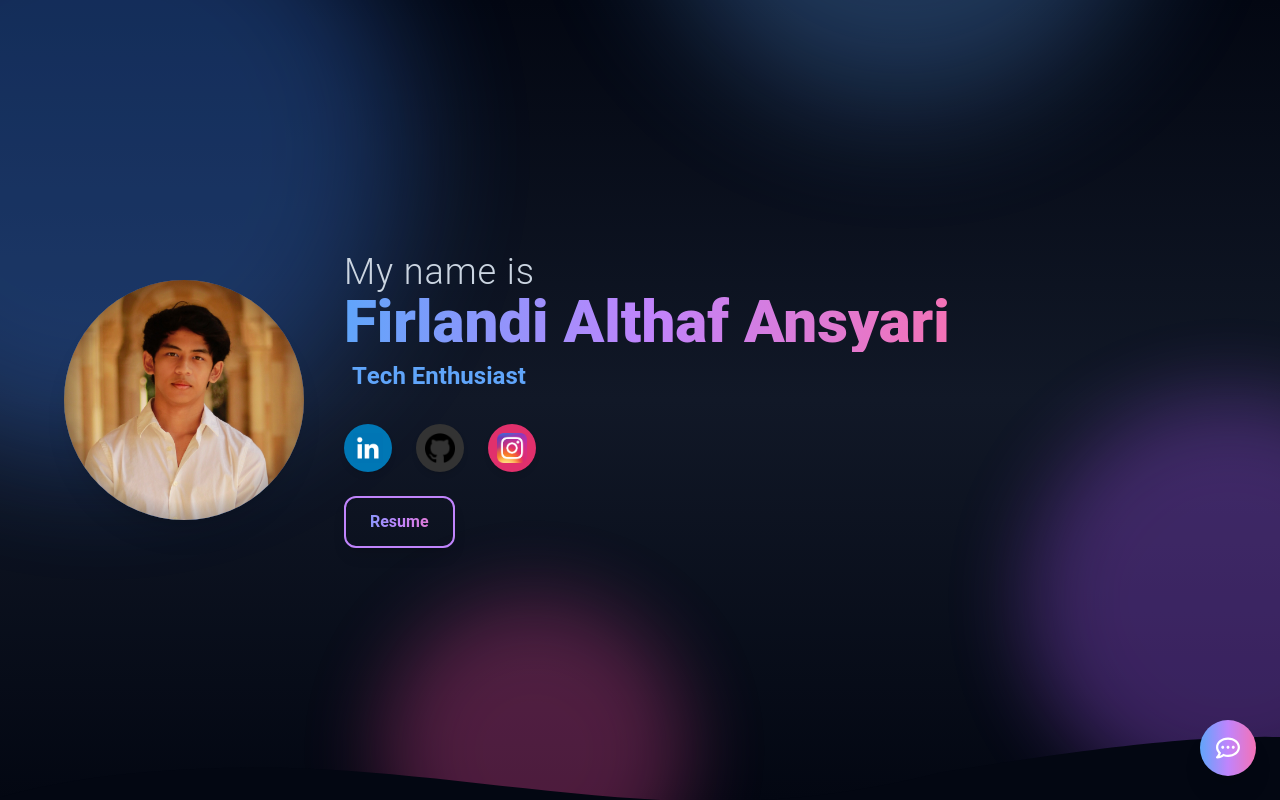
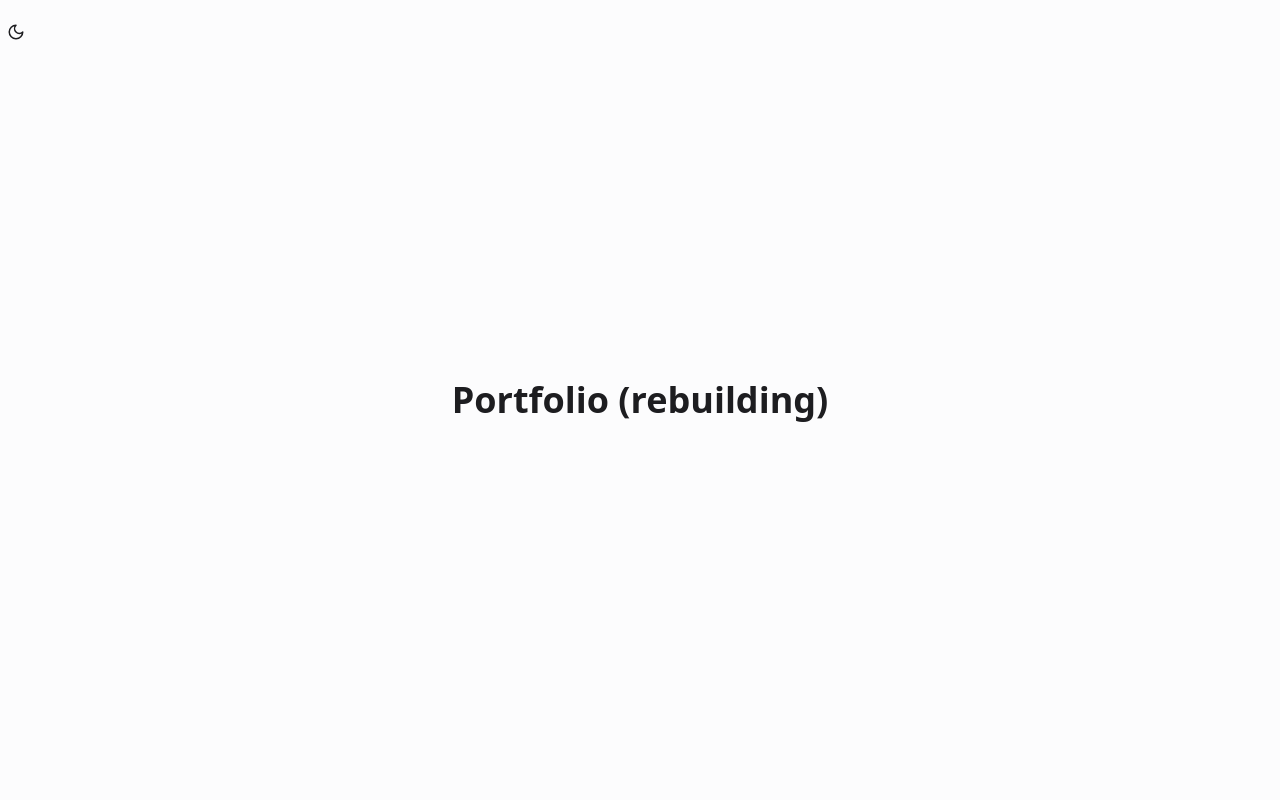
Before and after one commit to faransyari/portfolio, a Next.js app: page / in a window 1280 px wide. Shown: the top 800 px of the page. Built offline with nearby package versions, Linux system fonts and the light colour scheme.

Commit message:
feat: App Router migration + theme system foundation

```diff
--- a/app/layout.tsx
+++ b/app/layout.tsx
@@ -0,0 +1,26 @@
+import type { Metadata } from "next";
+import { Inter } from "next/font/google";
+import "../styles/globals.css";
+import { THEME_SCRIPT } from "../components/theme/theme-script";
+import { ThemeProvider } from "../components/theme/ThemeProvider";
+
+const inter = Inter({ subsets: ["latin"], variable: "--font-inter", display: "swap" });
+
+export const metadata: Metadata = {
+  title: "Firlandi Althaf Ansyari — Software Developer",
+  description:
+    "Software engineer with dual degrees from UQ and UI. Full-stack, mobile, and data engineering.",
+};
+
+export default function RootLayout({ children }: { children: React.ReactNode }) {
+  return (
+    <html lang="en" className={inter.variable} suppressHydrationWarning>
+      <head>
+        <script dangerouslySetInnerHTML={{ __html: THEME_SCRIPT }} />
+      </head>
+      <body className="font-sans">
+        <ThemeProvider>{children}</ThemeProvider>
+      </body>
+    </html>
+  );
+}
--- /dev/null
+++ b/app/page.tsx
@@ -0,0 +1,12 @@
+import { ThemeToggle } from "../components/theme/ThemeToggle";
+
+export default function Home() {
+  return (
+    <main className="relative">
+      <div className="fixed top-4 right-4 z-50"><ThemeToggle /></div>
+      <section className="flex min-h-screen items-center justify-center">
+        <h1 className="text-4xl font-semibold tracking-tight">Portfolio (rebuilding)</h1>
+      </section>
+    </main>
+  );
+}
--- /dev/null
+++ b/components/hooks/useReducedMotion.ts
@@ -0,0 +1,7 @@
+"use client";
+import { useReducedMotion as useFramerReducedMotion } from "framer-motion";
+
+// Single source of truth for reduced-motion checks across the app.
+export function useReducedMotion(): boolean {
+  return useFramerReducedMotion() ?? false;
+}
--- /dev/null
+++ b/components/theme/ThemeProvider.tsx
@@ -0,0 +1,36 @@
+"use client";
+import React, { createContext, useContext, useEffect, useState } from "react";
+
+type Theme = "light" | "dark";
+const ThemeContext = createContext<{ theme: Theme; toggleTheme: () => void }>({
+  theme: "light",
+  toggleTheme: () => {},
+});
+
+export function ThemeProvider({ children }: { children: React.ReactNode }) {
+  const [theme, setTheme] = useState<Theme>("light");
+
+  // Sync from the class the no-flash script already applied.
+  useEffect(() => {
+    setTheme(document.documentElement.classList.contains("dark") ? "dark" : "light");
+  }, []);
+
+  const toggleTheme = () => {
+    setTheme((prev) => {
+      const next: Theme = prev === "dark" ? "light" : "dark";
+      const root = document.documentElement;
+      if (next === "dark") root.classList.add("dark");
+      else root.classList.remove("dark");
+      try { localStorage.setItem("theme", next); } catch (e) {}
+      return next;
+    });
+  };
+
+  return (
+    <ThemeContext.Provider value={{ theme, toggleTheme }}>
+      {children}
+    </ThemeContext.Provider>
+  );
+}
+
+export const useTheme = () => useContext(ThemeContext);
--- /dev/null
+++ b/components/theme/ThemeToggle.tsx
@@ -0,0 +1,27 @@
+"use client";
+import { motion, AnimatePresence } from "framer-motion";
+import { Sun, Moon } from "lucide-react";
+import { useTheme } from "./ThemeProvider";
+
+export function ThemeToggle() {
+  const { theme, toggleTheme } = useTheme();
+  return (
+    <button
+      onClick={toggleTheme}
+      aria-label="Toggle theme"
+      className="relative flex h-8 w-8 items-center justify-center rounded-full text-foreground/80 transition-colors hover:text-foreground"
+    >
+      <AnimatePresence mode="wait" initial={false}>
+        <motion.span
+          key={theme}
+          initial={{ opacity: 0, rotate: -90, scale: 0.6 }}
+          animate={{ opacity: 1, rotate: 0, scale: 1 }}
+          exit={{ opacity: 0, rotate: 90, scale: 0.6 }}
+          transition={{ duration: 0.2 }}
+        >
+          {theme === "dark" ? <Sun size={18} /> : <Moon size={18} />}
+        </motion.span>
+      </AnimatePresence>
+    </button>
+  );
+}
--- /dev/null
+++ b/components/theme/theme-script.ts
@@ -0,0 +1,13 @@
+// Runs before paint to set the theme class and avoid a flash of the wrong theme.
+export const THEME_SCRIPT = `
+(function () {
+  try {
+    var stored = localStorage.getItem('theme');
+    if (stored === 'dark') {
+      document.documentElement.classList.add('dark');
+    } else {
+      document.documentElement.classList.remove('dark');
+    }
+  } catch (e) {}
+})();
+`;
--- a/pages/_app.js
+++ /dev/null
@@ -1,8 +0,0 @@
-import '../styles/globals.css';
-
-function MyApp({ Component, pageProps }) {
-
-  return <Component {...pageProps} />;
-}
-
-export default MyApp;
--- a/pages/index.js
+++ /dev/null
@@ -1,37 +0,0 @@
-import { FloatingNav } from "../components/ui/floating-navbar";
-import HeroSection from "../components/sections/HeroSection";
-import AboutSection from "../components/sections/AboutSection";
-import WorkSection from "../components/sections/WorkSection";
-import ProjectsSection from "../components/sections/ProjectsSection";
-import ContactSection from "../components/sections/ContactSection";
-import ChatButton from '../components/ui/ChatButton';
-import ChatModal from '../components/sections/ChatModal';
-import useChatModal from '../components/hooks/useChatModal';
-
-export default function Home() {
-
-  const chat = useChatModal();
-
-  const navItems = [
-    { name: "Home", link: "#home" },
-    { name: "About", link: "#about" },
-    { name: "Work Experiences", link: "#work" },
-    { name: "Projects", link: "#projects" },
-    { name: "Contact", link: "#contact" },
-  ];
-
-  return (
-    <>
-      <FloatingNav navItems={navItems} />
-      <main className="relative z-10">
-        <HeroSection />
-        <AboutSection />
-        <WorkSection />
-        <ProjectsSection />
-        <ContactSection />
-        <ChatButton onClick={chat.open} />
-        <ChatModal isOpen={chat.isOpen} onClose={chat.close} />
-      </main>
-    </>
-  );
-}
--- a/styles/globals.css
+++ b/styles/globals.css
@@ -2,6 +2,63 @@
 @tailwind components;
 @tailwind utilities;
 
-body {
-  font-family: 'Roboto', sans-serif;
+:root {
+  --background: 240 20% 99%;        /* #fbfbfd */
+  --foreground: 240 6% 12%;         /* #1d1d1f */
+  --card: 0 0% 100%;                /* #ffffff */
+  --card-foreground: 240 6% 12%;
+  --popover: 0 0% 100%;
+  --popover-foreground: 240 6% 12%;
+  --primary: 211 100% 45%;          /* #0071e3 */
+  --primary-foreground: 0 0% 100%;
+  --secondary: 240 5% 96%;
+  --secondary-foreground: 240 6% 12%;
+  --muted: 240 5% 96%;
+  --muted-foreground: 240 2% 45%;   /* #6e6e73 */
+  --accent: 211 100% 45%;
+  --accent-foreground: 0 0% 100%;
+  --destructive: 0 72% 51%;
+  --destructive-foreground: 0 0% 100%;
+  --border: 240 6% 84%;             /* #d2d2d7 */
+  --input: 240 6% 84%;
+  --ring: 211 100% 45%;
+  --radius: 18px;
 }
+
+.dark {
+  --background: 0 0% 0%;            /* #000000 */
+  --foreground: 240 20% 96%;       /* #f5f5f7 */
+  --card: 240 6% 12%;              /* #1d1d1f */
+  --card-foreground: 240 20% 96%;
+  --popover: 240 6% 12%;
+  --popover-foreground: 240 20% 96%;
+  --primary: 210 100% 59%;         /* #2997ff */
+  --primary-foreground: 0 0% 100%;
+  --secondary: 240 4% 16%;
+  --secondary-foreground: 240 20% 96%;
+  --muted: 240 4% 16%;
+  --muted-foreground: 240 4% 58%;  /* #86868b */
+  --accent: 210 100% 59%;
+  --accent-foreground: 0 0% 100%;
+  --destructive: 0 72% 51%;
+  --destructive-foreground: 0 0% 100%;
+  --border: 240 3% 27%;            /* #424245 */
+  --input: 240 3% 27%;
+  --ring: 210 100% 59%;
+}
+
+@layer base {
+  body {
+    background-color: hsl(var(--background));
+    color: hsl(var(--foreground));
+    -webkit-font-smoothing: antialiased;
+    -moz-osx-font-smoothing: grayscale;
+    font-feature-settings: "cv11", "ss01";
+  }
+  html {
+    scroll-behavior: smooth;
+  }
+  @media (prefers-reduced-motion: reduce) {
+    html { scroll-behavior: auto; }
+  }
+}
```
Also changed, not shown: tailwind.config.ts (+20 -88 lines).
